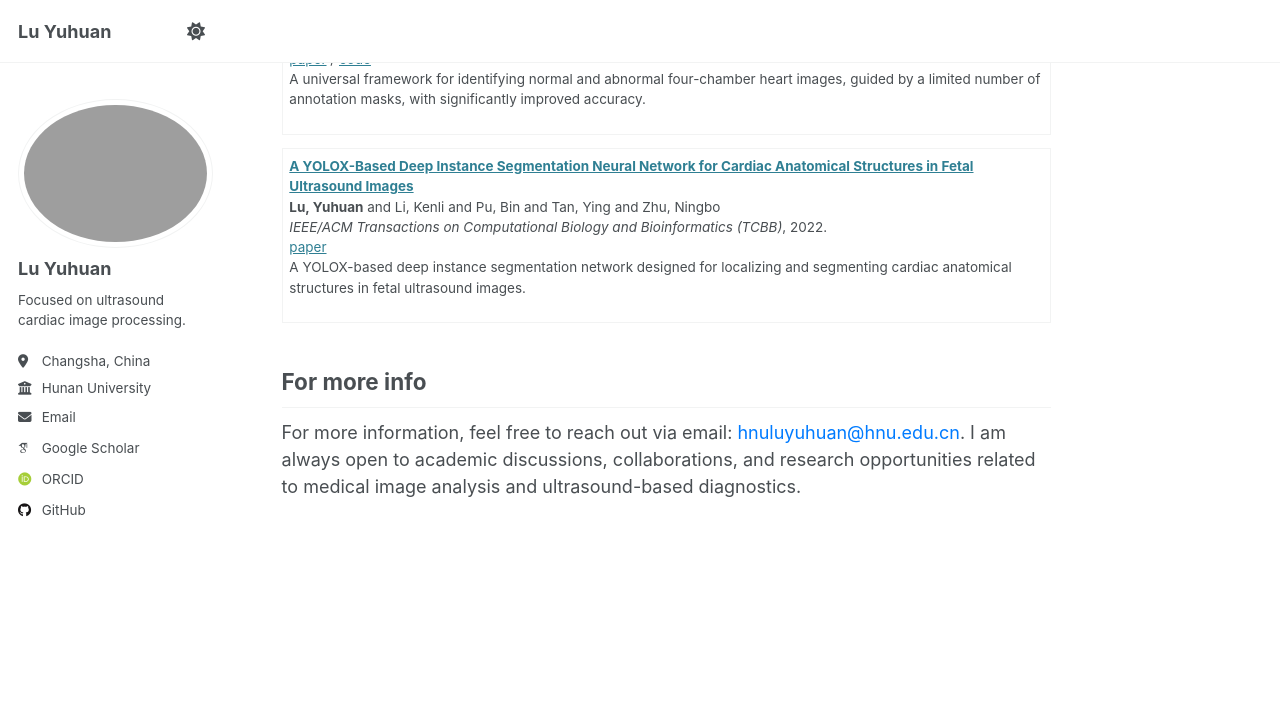
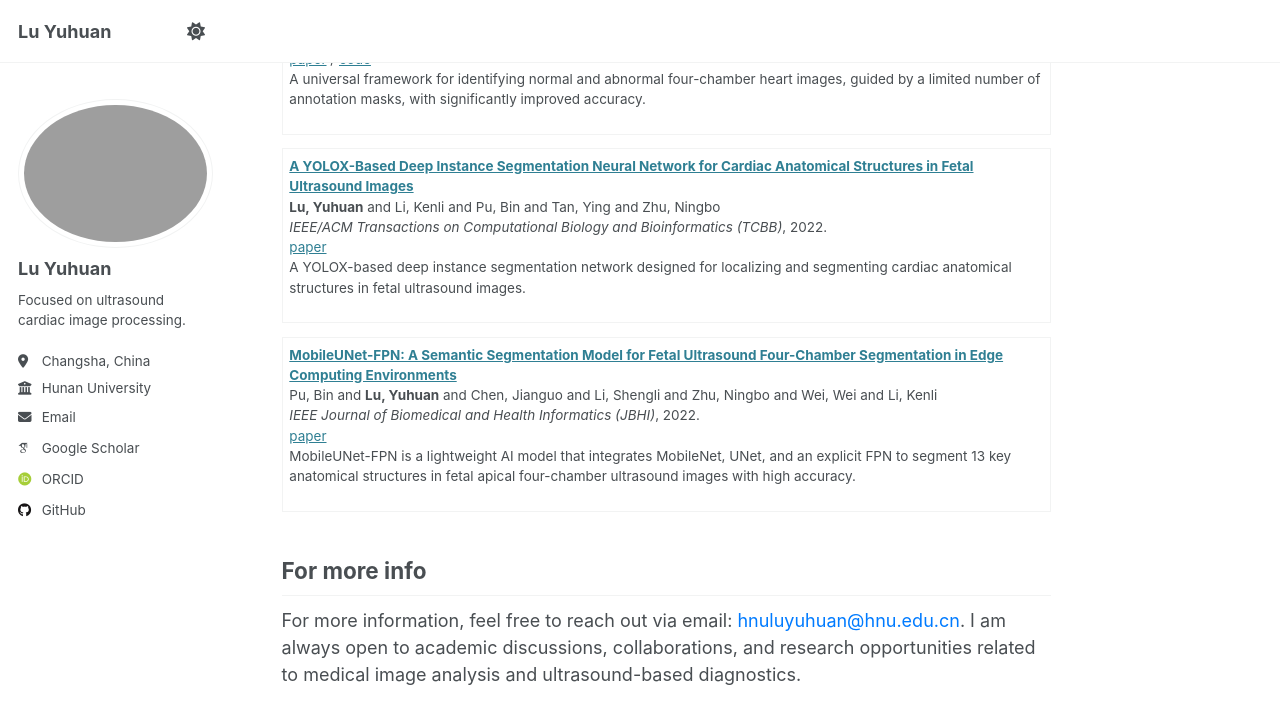
Before and after one commit to Luyuhuan/Luyuhuan.github.io, a Jekyll site: the page built from _pages/about.md, in a window 1280 px wide and 900 px high, scrolled down 942 px. Shown: the top 724 px of the window. Built offline with Jekyll 4.4.1, drawn with Linux system fonts in a browser that asks for light colours; some web fonts are replaced.

Commit message:
add commit

```diff
--- a/_pages/about.md
+++ b/_pages/about.md
@@ -115,6 +115,28 @@ I'm interested in medical image analysis, ultrasound image processing, fetal car
   </tr>
 </table>
 
+<table>
+  <!-- <table style="font-size: 1.025em;"> -->
+  <tr>
+    <!-- <td style="width: 150px; vertical-align: top;">
+      <img src="/images/cardiaccycle.png" width="150px">
+    </td> -->
+    <td>
+      <p>
+        <strong>
+        <a href="https://doi.org/10.1109/JBHI.2022.3182722" target="_blank">
+        MobileUNet-FPN: A Semantic Segmentation Model for Fetal Ultrasound Four-Chamber Segmentation in Edge Computing Environments
+        </a>
+        </strong><br>
+        Pu, Bin and <strong>Lu, Yuhuan</strong> and Chen, Jianguo and Li, Shengli and Zhu, Ningbo and Wei, Wei and Li, Kenli<br>
+        <em> IEEE Journal of Biomedical and Health Informatics (JBHI)</em>, 2022.<br>
+        <a href="https://doi.org/10.1109/JBHI.2022.3182722" target="_blank">paper</a><br>
+        MobileUNet-FPN is a lightweight AI model that integrates MobileNet, UNet, and an explicit FPN to segment 13 key anatomical structures in fetal apical four-chamber ultrasound images with high accuracy.
+      </p>
+    </td>
+  </tr>
+</table>
+
 For more info
 ------
 For more information, feel free to reach out via email: <span style="color:#007bff">hnuluyuhuan@hnu.edu.cn</span>.
```
